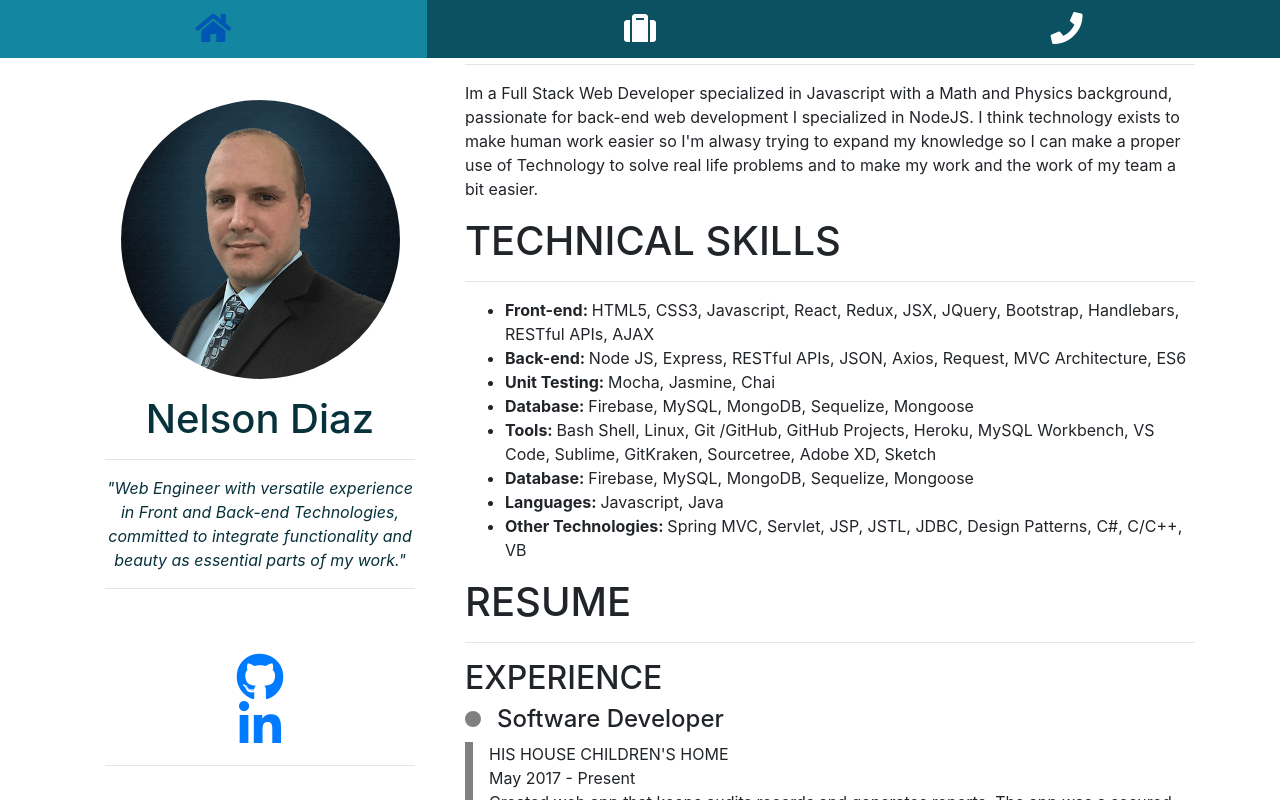
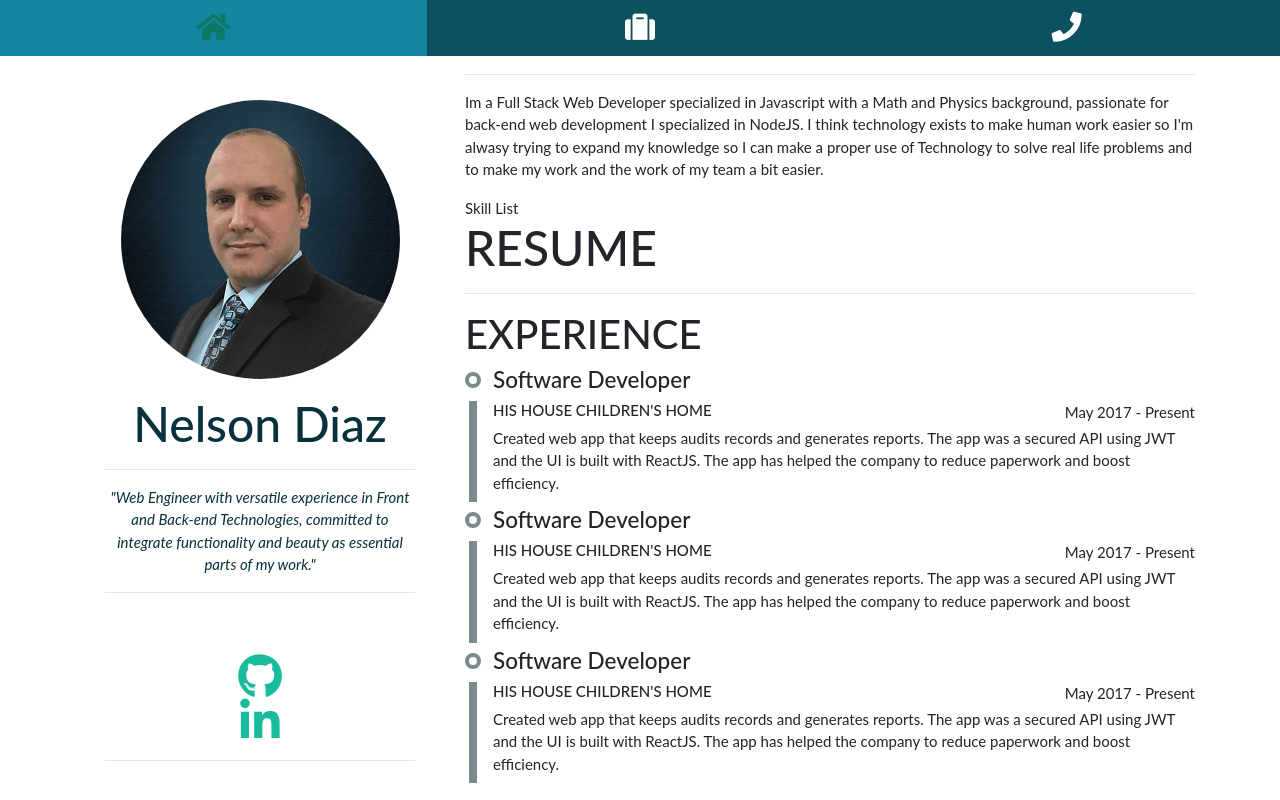
Before and after one commit to mrsantacruz86/mrsantacruz86.github.io, a React (Create React App) app: page / in a window 1280 px wide. Shown: the top 800 px of the page. Built offline with nearby package versions, Linux system fonts and the light colour scheme.

Commit message:
complete experience list

```diff
--- a/src/Components/Pages/Home.js
+++ b/src/Components/Pages/Home.js
@@ -1,34 +1,18 @@
-import React, { Component } from 'react';
+import React, { useState } from 'react';
+import SkillList from '../SkillList';
 import about from '../../bio-data.json';
 
-class Home extends Component {
-  constructor(props) {
-    super(props);
-    this.state = {
-      about: about
-    };
-  }
+const Home = props => {
+  const [data, setdata] = useState(about);
 
-  render() {
   return (
     <div className="page-content">
       <h1>ABOUT ME</h1>
       <hr />
-        <p>{this.state.about.bio}</p>
-
-        <h1>TECHNICAL SKILLS</h1>
-        <hr />
-        <ul>
-          {this.state.about.skills.map(skill => (
-            <li>
-              <span className="font-weight-bold">{skill.type}: </span>
-              {skill.tech.join(', ')}
-            </li>
-          ))}
-        </ul>
+      <p>{data.bio}</p>
+      <SkillList />
     </div>
   );
-  }
-}
+};
 
 export default Home;
--- a/src/Components/Pages/Resume.js
+++ b/src/Components/Pages/Resume.js
@@ -17,8 +17,10 @@ const Resume = () => {
                 Software Developer
               </h4>
               <div className="details">
-                <div className="company">HIS HOUSE CHILDREN'S HOME</div>
-                <div className="dates">May 2017 - Present</div>
+                <div className="d-flex justify-content-between">
+                  <h6 className="company">HIS HOUSE CHILDREN'S HOME</h6>
+                  <div className="dates">May 2017 - Present</div>
+                </div>
                 <div className="description">
                   Created web app that keeps audits records and generates reports. The app was a
                   secured API using JWT and the UI is built with ReactJS. The app has helped the
--- /dev/null
+++ b/src/Components/SkillList.js
@@ -0,0 +1,11 @@
+import React from 'react';
+
+const SkillList = props => {
+  return (
+    <div>
+      <div>Skill List</div>
+    </div>
+  );
+};
+
+export default SkillList;
--- a/src/bio-data.json
+++ b/src/bio-data.json
@@ -2,14 +2,18 @@
   "bio": "Im a Full Stack Web Developer specialized in Javascript with a Math and Physics background, passionate for back-end web development I specialized in NodeJS. I think technology exists to make human work easier so I'm alwasy trying to expand my knowledge so I can make a proper use of Technology to solve real life problems and to make my work and the work of my team a bit easier.",
   "skills": [
     {
+      "name": "HTML5",
       "type": "Front-end",
+      "icon": "../vectors/html-5-100.svg",
+      "score": "100%"
+    },
+    {
       "tech": [
         "HTML5",
         "CSS3",
         "Javascript",
         "React",
         "Redux",
-        "JSX",
         "JQuery",
         "Bootstrap",
         "Handlebars",
@@ -100,5 +104,6 @@
       "end": "May 2009",
       "description": "Performed PC and Server maintenance and repair.  Network and printer’s setup. Deployed Linux servers to host websites and store data. Participated in the development of a static website for one of the university’s extension center."
     }
-  ]
+  ],
+  "education": []
 }
--- a/src/styles/Resume.scss
+++ b/src/styles/Resume.scss
@@ -1,18 +1,27 @@
+// line width
+$details-line-width: 0.5rem;
+$details-line-color: #7b8a8b;
+$checkpoint-right-margin: $details-line-width * 3 / 2;
+
 .details {
-  border-left: 0.5rem solid gray;
-  padding-left: 1rem;
-  padding-bottom: 1rem;
+  margin-left: $details-line-width / 2;
+  border-left: $details-line-width solid $details-line-color;
+  padding-left: $details-line-width * 2;
+  padding-bottom: $details-line-width;
+  margin-bottom: $details-line-width / 2;
 }
 .colored {
-  background-color: gray;
+  background-color: white;
 }
 .checkpoint {
   display: inline-block;
-  width: 1rem;
-  height: 1rem;
+  width: $details-line-width * 2;
+  height: $details-line-width * 2;
+
   border-radius: 50%;
-  margin-right: 1rem;
-  /* margin-left: -0.5rem; */
+  margin-right: $checkpoint-right-margin;
+  border: 0.3rem solid $details-line-color;
+  // margin-left: -0.5rem;
 }
 .title {
 }
--- a/src/styles/index.scss
+++ b/src/styles/index.scss
@@ -1,3 +1,4 @@
 @import './Resume.scss';
 @import './custom.scss';
+@import './theme.scss';
 @import '~bootstrap/scss/bootstrap.scss';
--- /dev/null
+++ b/src/styles/theme.scss
@@ -0,0 +1,131 @@
+// Flatly 4.3.1
+// Bootswatch
+
+//
+// Color system
+//
+
+$white: #fff !default;
+$gray-100: #f8f9fa !default;
+$gray-200: #ecf0f1 !default;
+$gray-300: #dee2e6 !default;
+$gray-400: #ced4da !default;
+$gray-500: #b4bcc2 !default;
+$gray-600: #95a5a6 !default;
+$gray-700: #7b8a8b !default;
+$gray-800: #343a40 !default;
+$gray-900: #212529 !default;
+$black: #000 !default;
+
+$blue: #2c3e50 !default;
+$indigo: #6610f2 !default;
+$purple: #6f42c1 !default;
+$pink: #e83e8c !default;
+$red: #e74c3c !default;
+$orange: #fd7e14 !default;
+$yellow: #f39c12 !default;
+$green: #18bc9c !default;
+$teal: #20c997 !default;
+$cyan: #3498db !default;
+
+$primary: $blue !default;
+$secondary: $gray-600 !default;
+$success: $green !default;
+$info: $cyan !default;
+$warning: $yellow !default;
+$danger: $red !default;
+$light: $gray-200 !default;
+$dark: $gray-700 !default;
+
+$yiq-contrasted-threshold: 175 !default;
+
+// Links
+
+$link-color: $success !default;
+
+// Fonts
+
+$font-family-sans-serif: 'Lato', -apple-system, BlinkMacSystemFont, 'Segoe UI', Roboto,
+  'Helvetica Neue', Arial, sans-serif, 'Apple Color Emoji', 'Segoe UI Emoji', 'Segoe UI Symbol' !default;
+
+$font-size-base: 0.9375rem !default;
+
+$h1-font-size: 3rem !default;
+$h2-font-size: 2.5rem !default;
+$h3-font-size: 2rem !default;
+
+// Tables
+
+$table-accent-bg: $gray-200 !default;
+
+// Dropdowns
+
+$dropdown-link-color: $gray-700 !default;
+$dropdown-link-hover-color: $white !default;
+$dropdown-link-hover-bg: $primary !default;
+
+// Navs
+
+$nav-link-padding-y: 1rem !default !default;
+$nav-link-padding-x: 2rem !default;
+$nav-link-disabled-color: $gray-600 !default !default;
+
+$nav-tabs-border-color: $gray-200 !default;
+$nav-tabs-link-active-border-color: $success;
+
+.nav-link.active,
+.nav-item.show .nav-link {
+  border-bottom-color: $success;
+  border-bottom-width: 0.25rem;
+  border-bottom-style: solid;
+}
+
+// Navbar
+
+$navbar-dark-color: $white !default;
+$navbar-dark-hover-color: $success !default;
+$navbar-padding-y: 0;
+
+.fixed-nav-top {
+  margin-top: $nav-link-padding-y * 3.625;
+}
+
+// Pagination
+
+$pagination-color: $white !default;
+$pagination-bg: $success !default;
+$pagination-border-width: 0 !default;
+$pagination-border-color: transparent !default;
+
+$pagination-hover-color: $white !default;
+$pagination-hover-bg: darken($success, 15%) !default;
+$pagination-hover-border-color: transparent !default;
+
+$pagination-active-bg: $pagination-hover-bg !default;
+$pagination-active-border-color: transparent !default;
+
+$pagination-disabled-color: $gray-200 !default;
+$pagination-disabled-bg: lighten($success, 15%) !default;
+$pagination-disabled-border-color: transparent !default;
+
+// Progress bars
+
+$progress-height: 0.625rem !default;
+$progress-font-size: 0.625rem !default;
+
+// List group
+
+$list-group-hover-bg: $gray-200 !default;
+
+$list-group-disabled-bg: $gray-200 !default;
+
+// Close
+
+$close-color: $white !default;
+$close-text-shadow: none !default;
+
+// Box Shaddow for components
+$enable-shadows: true;
+
+//Enables predefined gradients via background-image styles on various components.
+$enable-gradients: true;
```
Lines whose indentation alone changed are shown as unchanged.
